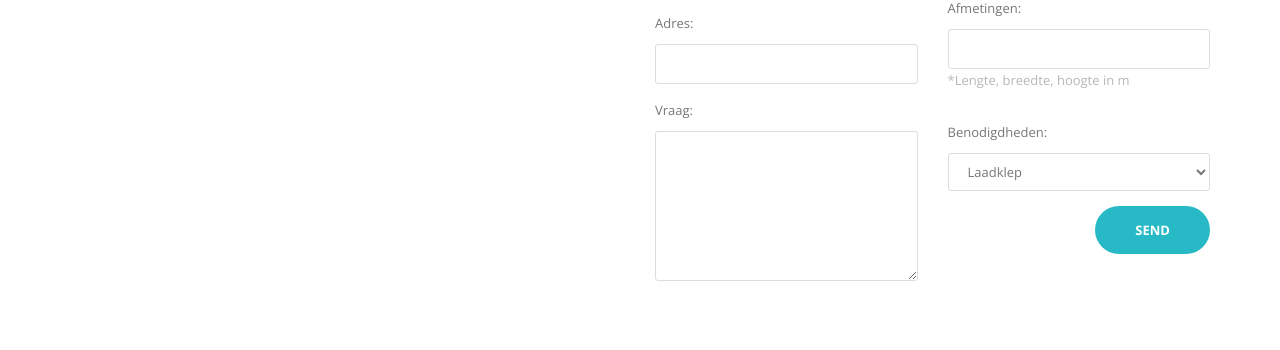
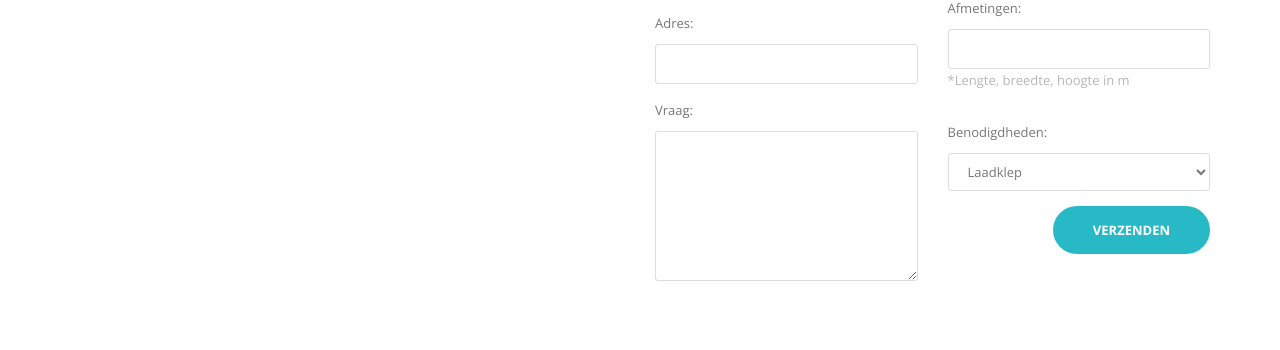
Before and after one commit to brightware177/project-muptezel-samet, a plain HTML site: page contact-locations.html in a window 1280 px wide. Shown: the part 1223-1573 px from the top of the page. Drawn offline with nearby package versions, Linux system fonts and the light colour scheme; some packages are replaced by stand-ins of ours.

Commit message:
submit button "verzenden"
ISYANQAR26

```diff
--- a/contact-locations.html
+++ b/contact-locations.html
@@ -348,7 +348,7 @@
                                 </select>
                             </fieldset>
 
-                            <input type="submit" class="wpcf7-submit" value="send" />
+                            <input type="submit" class="wpcf7-submit" value="verzenden" />
                         </form><!-- .wpcf7 end -->
                     </div><!-- .col-md-6 end -->
                 </div><!-- .row end -->
```
